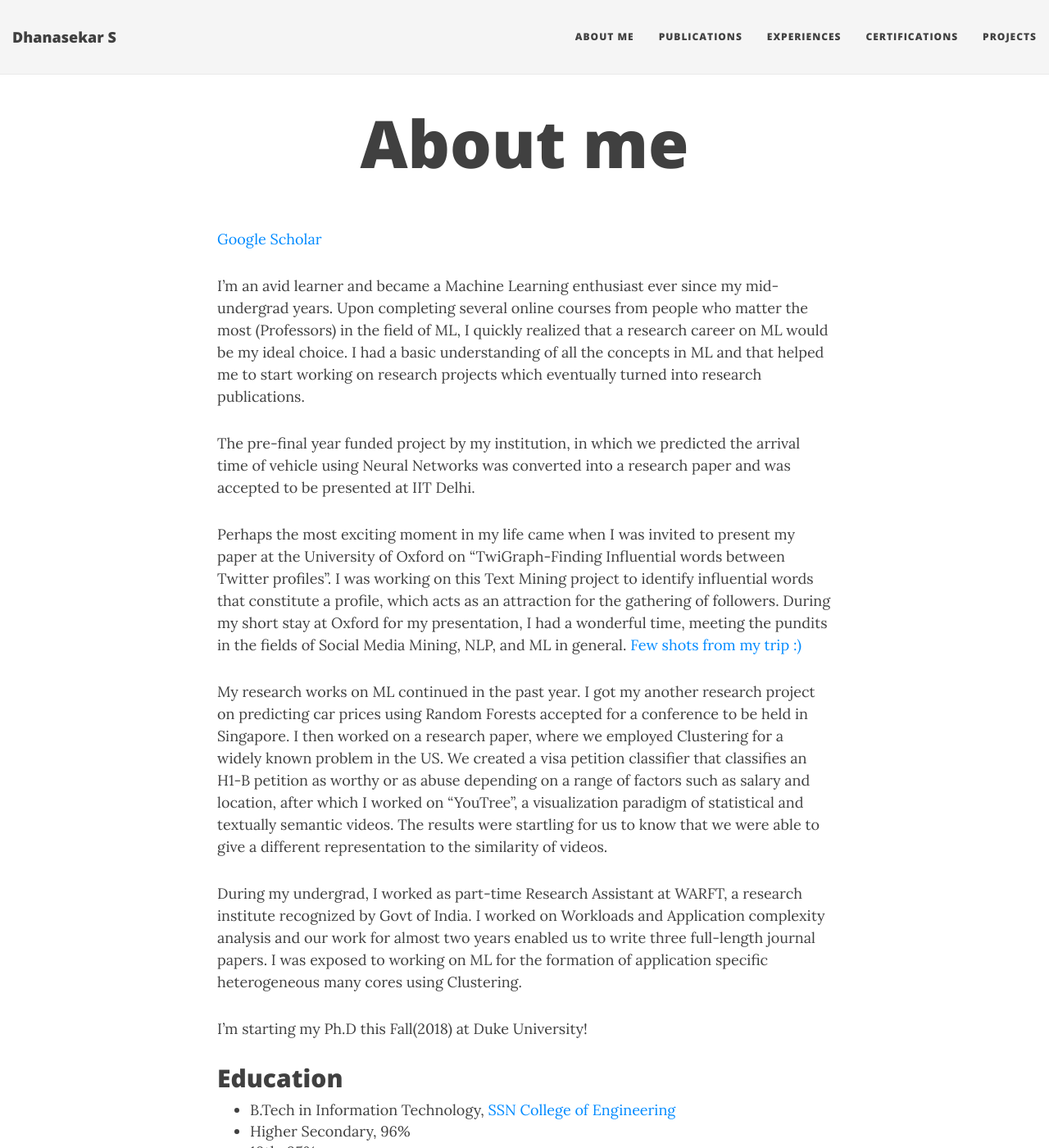
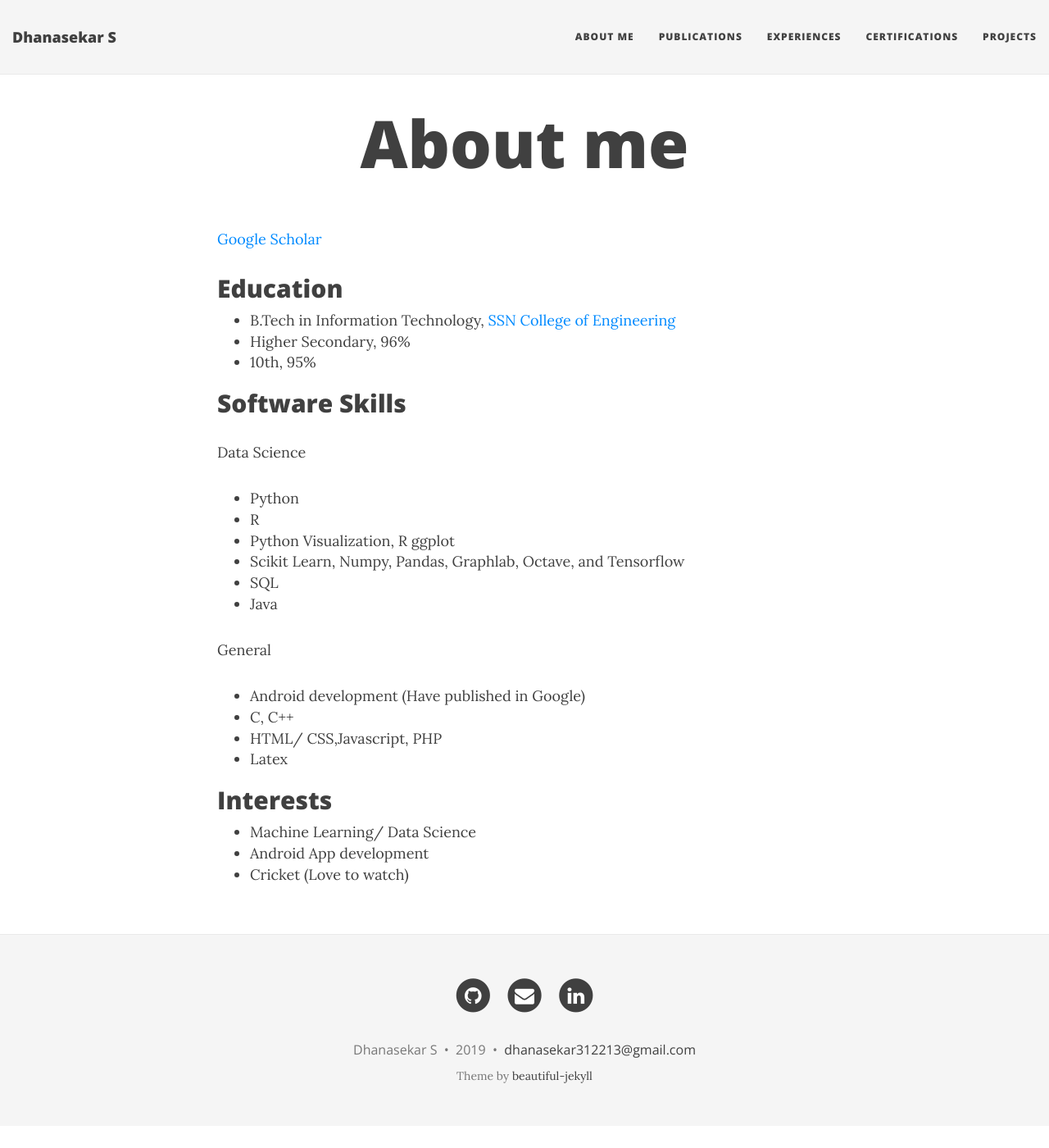
Before and after one commit to Dhanasekar-S/Dhanasekar-S.github.io, a Jekyll site: the page built from aboutme.md, in a window 1280 px wide and 1400 px high. Shown: the whole window at 82% size. Built offline with Jekyll 4.4.1, drawn with Linux system fonts in a browser that asks for light colours; nearby versions of some CDN libraries.

Commit message:
Update aboutme.md

```diff
--- a/aboutme.md
+++ b/aboutme.md
@@ -3,19 +3,6 @@ layout: page
 title: About me
 ---
 <a href='https://scholar.google.co.in/citations?user=tI69S80AAAAJ&hl=en&authuser=1' target="_blank"> Google Scholar</a>
-
-  I’m an avid learner and became a Machine Learning enthusiast ever since my mid-undergrad years. Upon completing several online courses from people who matter the most (Professors) in the field of ML, I quickly realized that a research career on ML would be my ideal choice. I had a basic understanding of all the concepts in ML and that helped me to start working on research projects which eventually turned into research publications.
-
-  The pre-final year funded project by my institution, in which we predicted the arrival time of vehicle using Neural Networks was converted into a research paper and was accepted to be presented at IIT Delhi.
-
-Perhaps the most exciting moment in my life came when I was invited to present my paper at the University of Oxford on “TwiGraph-Finding Influential words between Twitter profiles”. I was working on this Text Mining project to identify influential words that constitute a profile, which acts as an attraction for the gathering of followers. During my short stay at Oxford for my presentation, I had a wonderful time, meeting the pundits in the fields of Social Media Mining, NLP, and ML in general.
-<a href="https://photos.app.goo.gl/8OwkcDMFZbzrUM1l1" target="_blank">Few shots from my trip :) </a>
-
-  My research works on ML continued in the past year. I got my another research project on predicting car prices using Random Forests accepted for a conference to be held in Singapore. I then worked on a research paper, where we employed Clustering for a widely known problem in the US. We created a visa petition classifier that classifies an H1-B petition as worthy or as abuse depending on a range of factors such as salary and location, after which I worked on “YouTree”, a visualization paradigm of statistical and textually semantic videos. The results were startling for us to know that we were able to give a different representation to the similarity of videos.
-
-  During my undergrad, I worked as part-time Research Assistant at WARFT, a research institute recognized by Govt of India. I worked on Workloads and Application complexity analysis and our work for almost two years enabled us to write three full-length journal papers. I was exposed to working on ML for the formation of application specific heterogeneous many cores using Clustering.
-
-I'm starting my Ph.D this Fall(2018) at Duke University!
 
 <h2>Education</h2>
 
@@ -23,9 +10,6 @@ I'm starting my Ph.D this Fall(2018) at Duke University!
 - B.Tech in Information Technology, <a href="http://www.ssn.edu.in/">SSN College of Engineering</a>
 - Higher Secondary, 96%
 - 10th, 95%
-
-
-
 
 
 <h2>Software Skills</h2>
```
